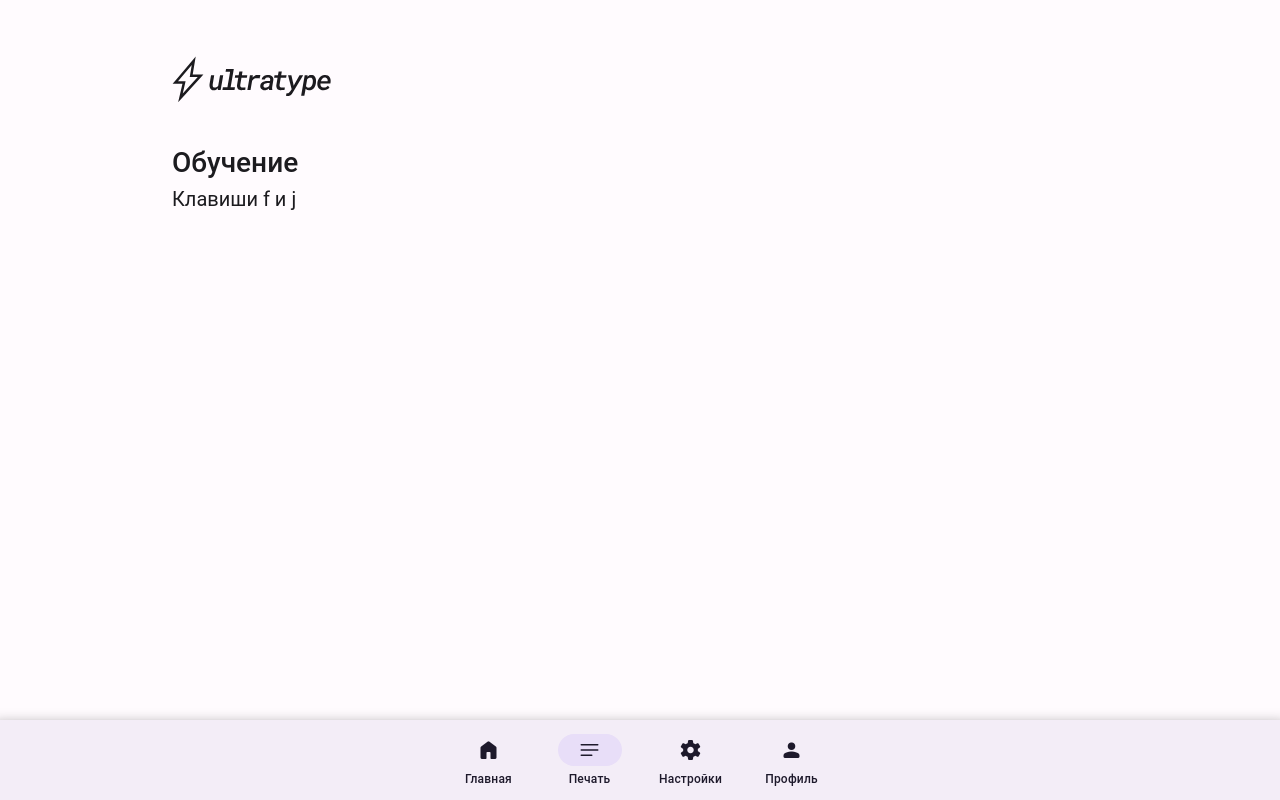
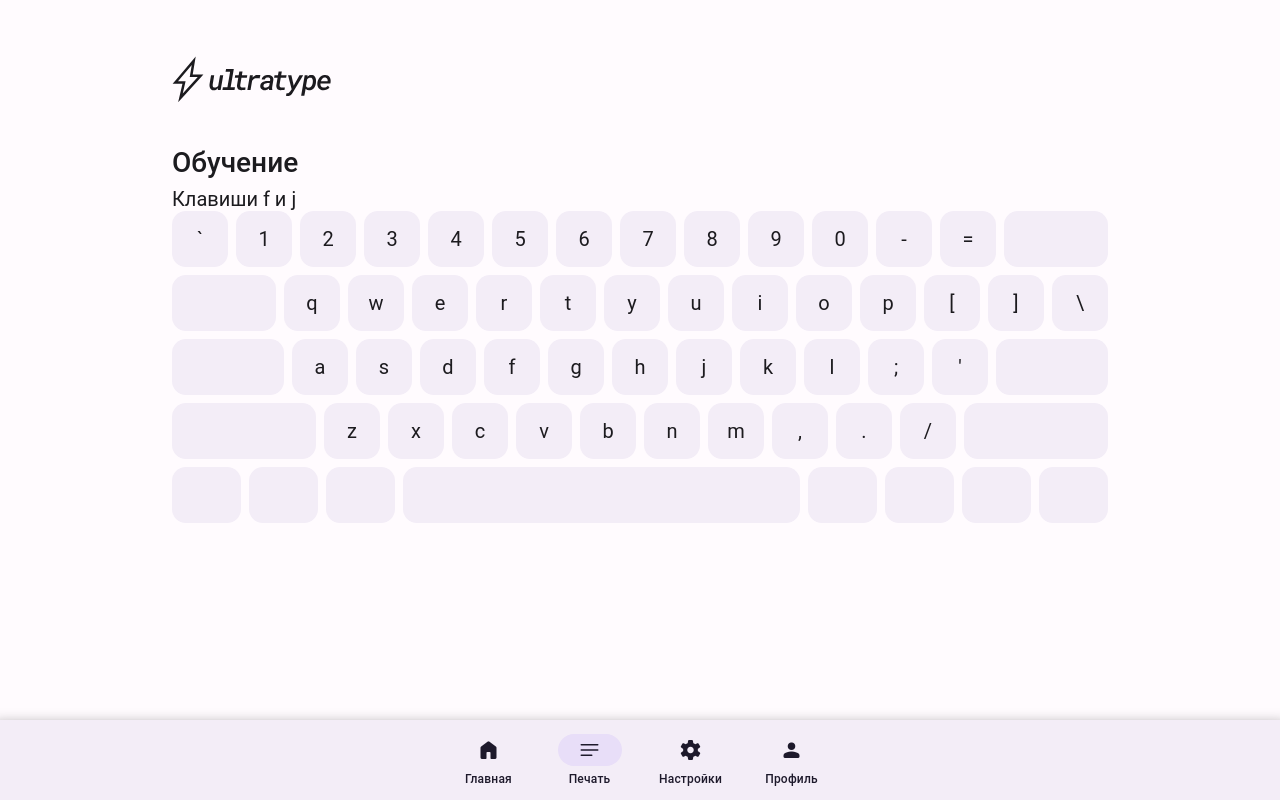
Before and after one commit to PoSayDone/ultratype_react, a React (Vite) app: page /typing in a window 1280 px wide. Built offline with nearby package versions, Linux system fonts and the light colour scheme.

Commit message:
Сделала клавиатуру и смену регистра

```diff
--- a/src/App.scss
+++ b/src/App.scss
@@ -237,5 +237,37 @@ nav {
             }
         }
     }
+}
 
+
+.keyboard {
+    position: absolute;
+    width: 936px;
+    display: grid;
+    gap: 8px;
+    .keyboard__row{
+        width: 936px;
+        display: flex;
+        gap: 8px;
+        .keyboard__button {
+            display: flex;
+            align-items: center;
+            justify-content: center;
+            min-width: 56px;
+            height: 56px;
+            border-radius: 14px;
+            font-size: $heading_small;
+            font-weight: 400;
+            background: var(--background_secondary);
+        }
+    }
+
+    .r5 {
+        .keyboard__button {
+            min-width: 69px;
+        }
+    }
+    .space, .enter, .tab, .shift, .caps, .backspace {
+        width: 100%;
+    }
 }
--- /dev/null
+++ b/src/components/Keyboard/Keyboard.module.json
@@ -0,0 +1,20 @@
+{
+  "qwerty": {
+    "keys": {
+      "row1": ["`~", "1!", "2@", "3#", "4$", "5%", "6^", "7&", "8*", "9(", "0)", "-_", "=+"],
+      "row2": ["qQ", "wW", "eE", "rR", "tT", "yY", "uU", "iI", "oO", "pP", "[{", "]}", "\\|"],
+      "row3": ["aA", "sS", "dD", "fF", "gG", "hH", "jJ", "kK", "lL", ";:", "'\""],
+      "row4": ["zZ", "xX", "cC", "vV", "bB", "nN", "mM", ",<", ".>", "/?"],
+      "row5": [" "]
+    }
+  },
+  "russian": {
+    "keys": {
+      "row1": ["ёЁ", "1!", "2\"", "3№", "4;", "5%", "6:", "7?", "8*", "9(", "0)", "-_", "=+"],
+      "row2": ["йЙ", "цЦ", "уУ", "кК", "еЕ", "нН", "гГ", "шШ", "щЩ", "зЗ", "хХ", "ъЪ", "\\/"],
+      "row3": ["фФ", "ыЫ", "вВ", "аА", "пП", "рР", "оО", "лЛ", "дД", "жЖ", "эЭ"],
+      "row4": ["яЯ", "чЧ", "сС", "мМ", "иИ", "тТ", "ьЬ", "бБ", "юЮ", ".,"],
+      "row5": [" "]
+    }
+  }
+}
--- /dev/null
+++ b/src/components/Keyboard/Keyboard.tsx
@@ -0,0 +1,78 @@
+import "./Keyboard.module.scss";
+import data from "./Keyboard.module.json";
+import { useEffect, useState } from "react";
+
+
+const Keyboard = () => {
+
+    const [isUpperCase, setIsUpperCase] = useState(false);
+
+    useEffect(() => {
+        document.addEventListener('keydown', detectKeyDown, true)
+        document.addEventListener('keyup', detectKeyUp, true)
+    }, [])
+
+
+    const detectKeyDown = (e : any) => {
+        if (e.key === 'Shift') {
+            setIsUpperCase(true)
+        }
+    }
+
+    const detectKeyUp = (e : any) => {
+        if (e.key === 'Shift') {
+            setIsUpperCase(false)
+        }
+    }
+
+  return (
+    <div className="keyboard">
+        <div className="keyboard__row r1">
+            { data.qwerty.keys.row1.map((key:string) => {
+                return(
+                    <div className="keyboard__button" data-key={key}>{isUpperCase ? key.slice(-1) : key.slice(0,-1)}</div>
+                )
+            })}
+            <div className="keyboard__button backspace"></div>
+        </div>
+        <div className="keyboard__row r2">
+            <div className="keyboard__button tab"></div>
+            { data.qwerty.keys.row2.map((key:string) => {
+                return(
+                    <div className="keyboard__button" data-key={key}>{isUpperCase ? key.slice(-1) : key.slice(0,-1)}</div>
+                )
+            })}
+        </div>
+        <div className="keyboard__row r3">
+            <div className="keyboard__button caps"></div>
+            { data.qwerty.keys.row3.map((key:string) => {
+                return(
+                    <div className="keyboard__button" data-key={key}>{isUpperCase ? key.slice(-1) : key.slice(0,-1)}</div>
+                )
+            })}
+            <div className="keyboard__button enter"></div>
+        </div>
+        <div className="keyboard__row r4">
+            <div className="keyboard__button shift"></div>
+            { data.qwerty.keys.row4.map((key:string) => {
+                return(
+                    <div className="keyboard__button" data-key={key}>{isUpperCase ? key.slice(-1) : key.slice(0,-1)}</div>
+                )
+            })}
+            <div className="keyboard__button shift"></div>
+        </div>
+        <div className="keyboard__row r5">
+            <div className="keyboard__button"></div>
+            <div className="keyboard__button"></div>
+            <div className="keyboard__button"></div>
+            <div className="keyboard__button space"></div>
+            <div className="keyboard__button"></div>
+            <div className="keyboard__button"></div>
+            <div className="keyboard__button"></div>
+            <div className="keyboard__button"></div>
+        </div>
+    </div>
+  )
+}
+
+export default Keyboard
--- a/src/views/Typing/Typing.tsx
+++ b/src/views/Typing/Typing.tsx
@@ -1,6 +1,7 @@
-import { FC } from 'react';
+import { FC, useEffect } from 'react';
 import './Typing.module.scss'
 import Heading from '../../components/Heading/Heading';
+import Keyboard from '../../components/Keyboard/Keyboard';
 
 interface TypingProps {
     title: string;
@@ -8,6 +9,7 @@ interface TypingProps {
 }
 
 const Typing:FC<TypingProps> = ({title, subtitle}) => {
+
     return (
         <>
         <div className="title__section">
@@ -18,6 +20,7 @@ const Typing:FC<TypingProps> = ({title, subtitle}) => {
                 {subtitle}
             </Heading>
         </div>
+        <Keyboard/>
         </>
     )
 }
```
Also changed, not shown: src/components/Keyboard/Keyboard.module.scss (added).
